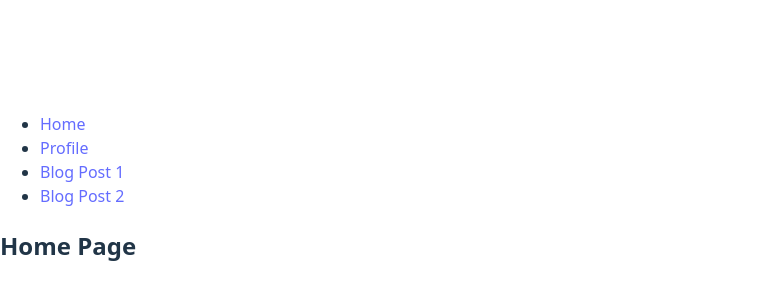
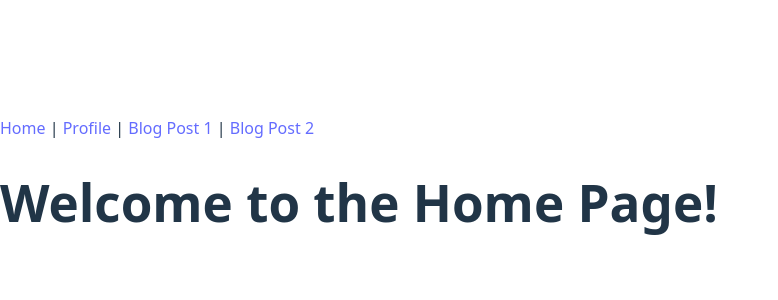
Before and after one commit to kalidM/alx-fe-reactjs, a React (Vite) app in the folder react-router-advanced/: page / in a window 1280 px wide. Shown: the part 210-510 px from the top of the page, without its empty margins (0-778 px from the left). Built offline with nearby package versions, Linux system fonts and the light colour scheme.

Commit message:
Update App.jsx

```diff
--- a/react-router-advanced/src/App.jsx
+++ b/react-router-advanced/src/App.jsx
@@ -1,94 +1,27 @@
 import React from 'react';
-import { BrowserRouter as Router, Routes, Route, Link, useParams, Navigate } from 'react-router-dom';
-
-// Dummy authentication check
-const isAuthenticated = false;
-
-// ProtectedRoute component
-const ProtectedRoute = ({ children }) => {
-  if (!isAuthenticated) {
-    return <Navigate to="/login" />;
-  }
-  return children;
-};
-
-// Home component
-const Home = () => {
-  return <h2>Home Page</h2>;
-};
-
-// BlogPost component for dynamic routing
-const BlogPost = () => {
-  const { id } = useParams(); // Extract the post ID from the URL
-  return <h3>Blog Post {id}</h3>;
-};
-
-// Login page (for testing protected route)
-const Login = () => {
-  return <h2>Please log in</h2>;
-};
-
-// Profile component with nested routes
-const Profile = () => {
-  return (
-    <div>
-      <h2>Profile</h2>
-      <nav>
-        <ul>
-          <li><Link to="details">Profile Details</Link></li>
-          <li><Link to="settings">Profile Settings</Link></li>
-        </ul>
-      </nav>
-    </div>
-  );
-};
-
-// Profile Details component
-const ProfileDetails = () => {
-  return <h3>Profile Details</h3>;
-};
-
-// Profile Settings component
-const ProfileSettings = () => {
-  return <h3>Profile Settings</h3>;
-};
-
-// Not Found page
-const NotFound = () => {
-  return <h2>404 Not Found</h2>;
-};
+import { BrowserRouter, Routes, Route, Link } from 'react-router-dom';
+import Home from './components/Home';
+import Profile from './components/Profile';
+import BlogPost from './components/BlogPost';
+import ProtectedRoute from './components/ProtectedRoute';
+import Login from './components/Login';
 
 function App() {
     return (
-    <Router>
-      <div>
+        <BrowserRouter>
             <nav>
-          <ul>
-            <li><Link to="/">Home</Link></li>
-            <li><Link to="/profile">Profile</Link></li>
-            <li><Link to="/blog/1">Blog Post 1</Link></li>
-            <li><Link to="/blog/2">Blog Post 2</Link></li>
-          </ul>
+                <Link to="/">Home</Link> | <Link to="/profile">Profile</Link> |{' '}
+                <Link to="/blog/1">Blog Post 1</Link> | <Link to="/blog/2">Blog Post 2</Link>
             </nav>
-
             <Routes>
                 <Route path="/" element={<Home />} />
-          <Route path="login" element={<Login />} />
-
-          {/* Protected Route for Profile */}
-          <Route path="profile" element={<ProtectedRoute><Profile /></ProtectedRoute>}>
-            <Route path="details" element={<ProfileDetails />} />
-            <Route path="settings" element={<ProfileSettings />} />
+                <Route path="/profile" element={<ProtectedRoute />}>
+                    <Route index element={<Profile />} />
                 </Route>
-
-          {/* Dynamic Route for Blog Post */}
-          <Route path="blog/:id" element={<BlogPost />} />
-
-          {/* Catch-all for Not Found */}
-          <Route path="*" element={<NotFound />} />
+                <Route path="/blog/:id" element={<BlogPost />} /> {/* Dynamic route */}
+                <Route path="/login" element={<Login />} />
             </Routes>
-      </div>
-    </Router>
+        </BrowserRouter>
     );
 }
 
```
Lines whose indentation alone changed are shown as unchanged.
